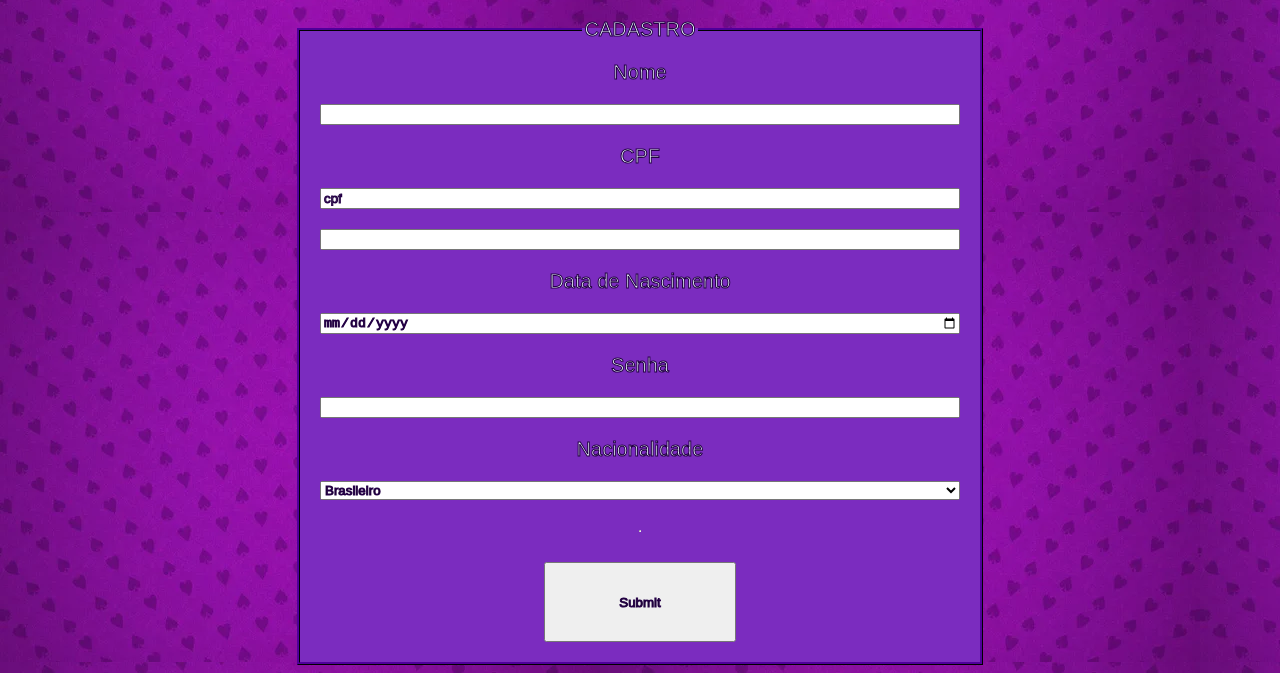
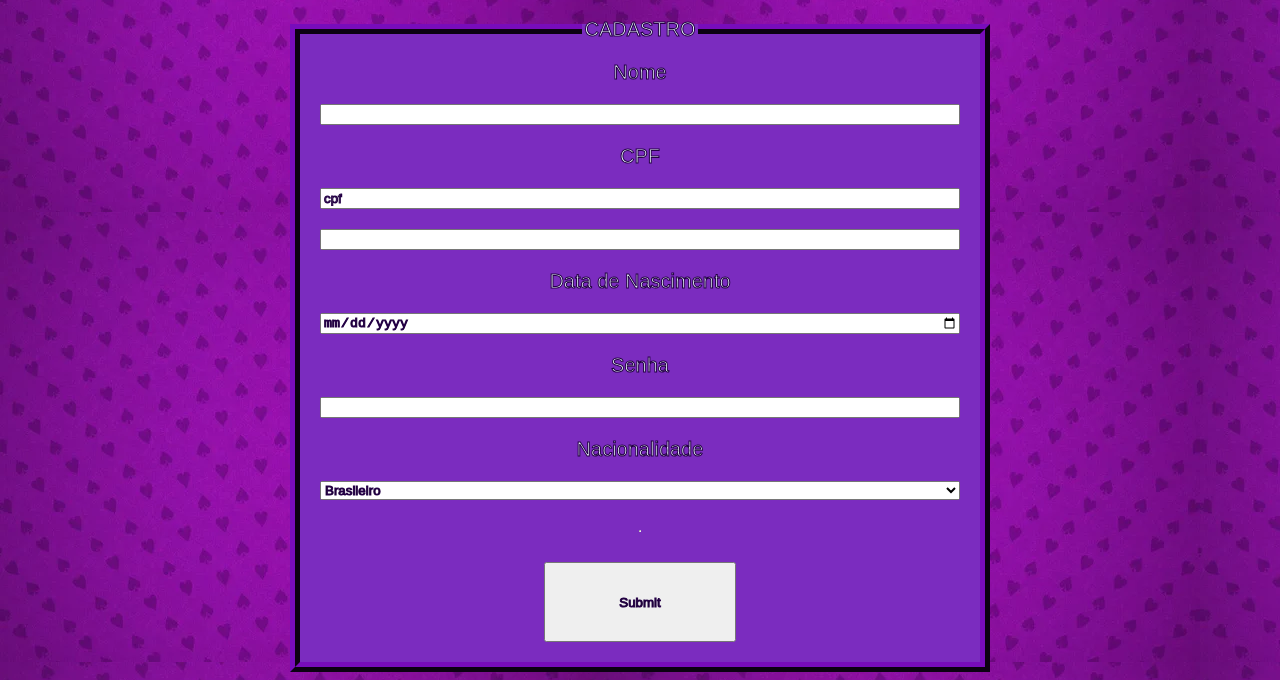
Before and after one commit to haubty/casaasposta, a plain HTML site: page index.html in a window 1280 px wide. Shown: the part 238-918 px from the top of the page. Drawn offline with Linux system fonts and the light colour scheme.

Commit message:
commit 3 09-05

```diff
--- a/assets/css/style.css
+++ b/assets/css/style.css
@@ -24,7 +24,7 @@ form fieldset{
     margin: auto;
     padding: 20px;
     gap: 20px;
-    border: ridge 3px #240046;
+    border: ridge 10px #420767;
     text-align: center;
     font-family: fantasy;
     -webkit-text-stroke-color: #240046;
```
